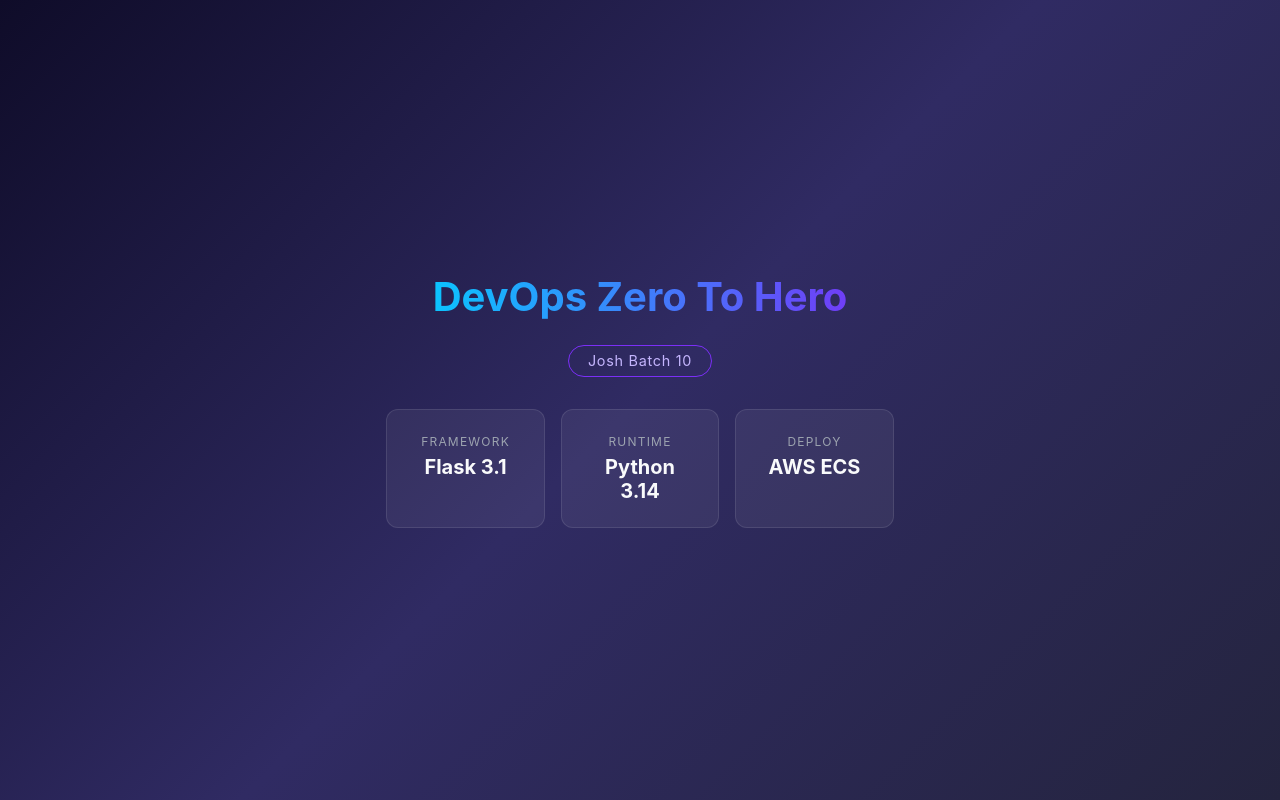
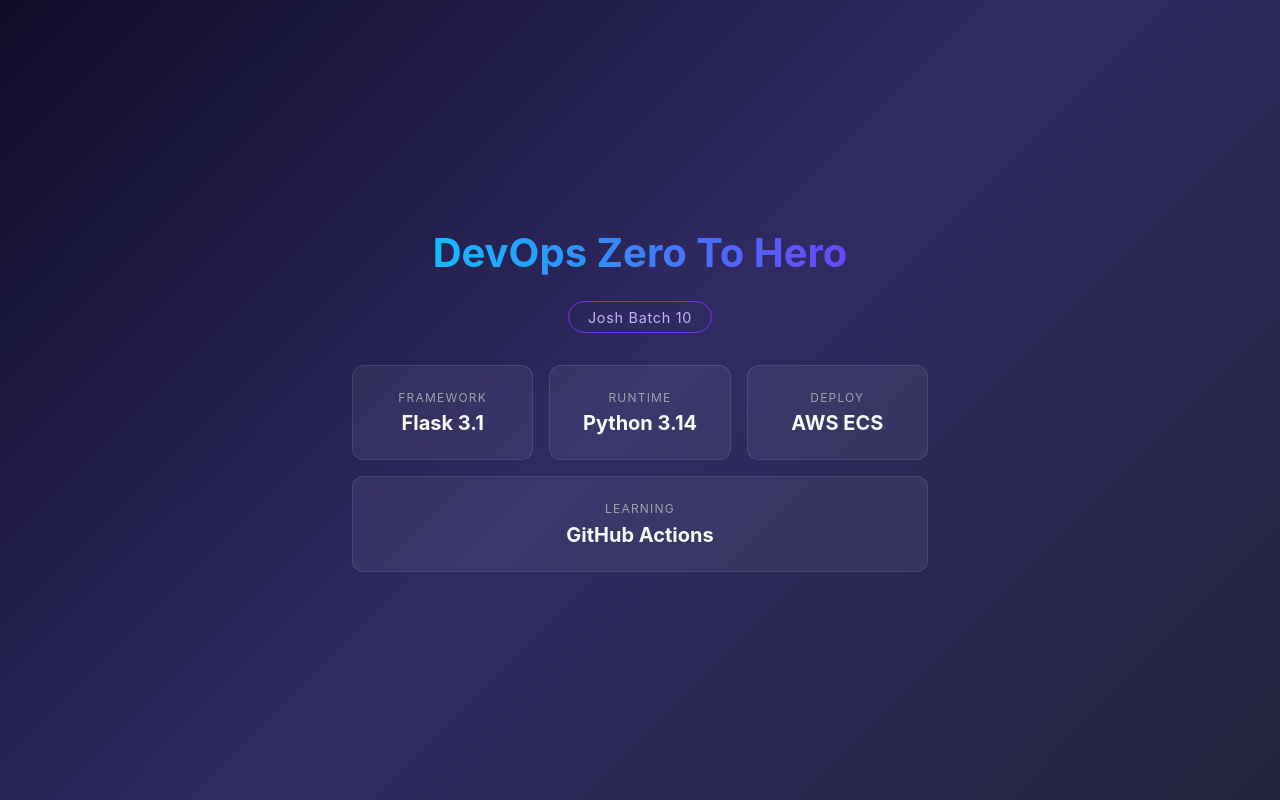
Before and after one commit to mishra0703/githubActions, a plain HTML site: page templates/index.html in a window 1280 px wide. Drawn offline with Linux system fonts and the light colour scheme.

Commit message:
Minor changes to templates/index.html

```diff
--- a/templates/index.html
+++ b/templates/index.html
@@ -82,6 +82,10 @@
                 <span>Deploy</span>
                 <strong>AWS ECS</strong>
             </div>
+            <div class="card">
+                <span>Learning</span>
+                <strong>GitHub Actions</strong>
+            </div>
         </div>
     </div>
 </body>
```
